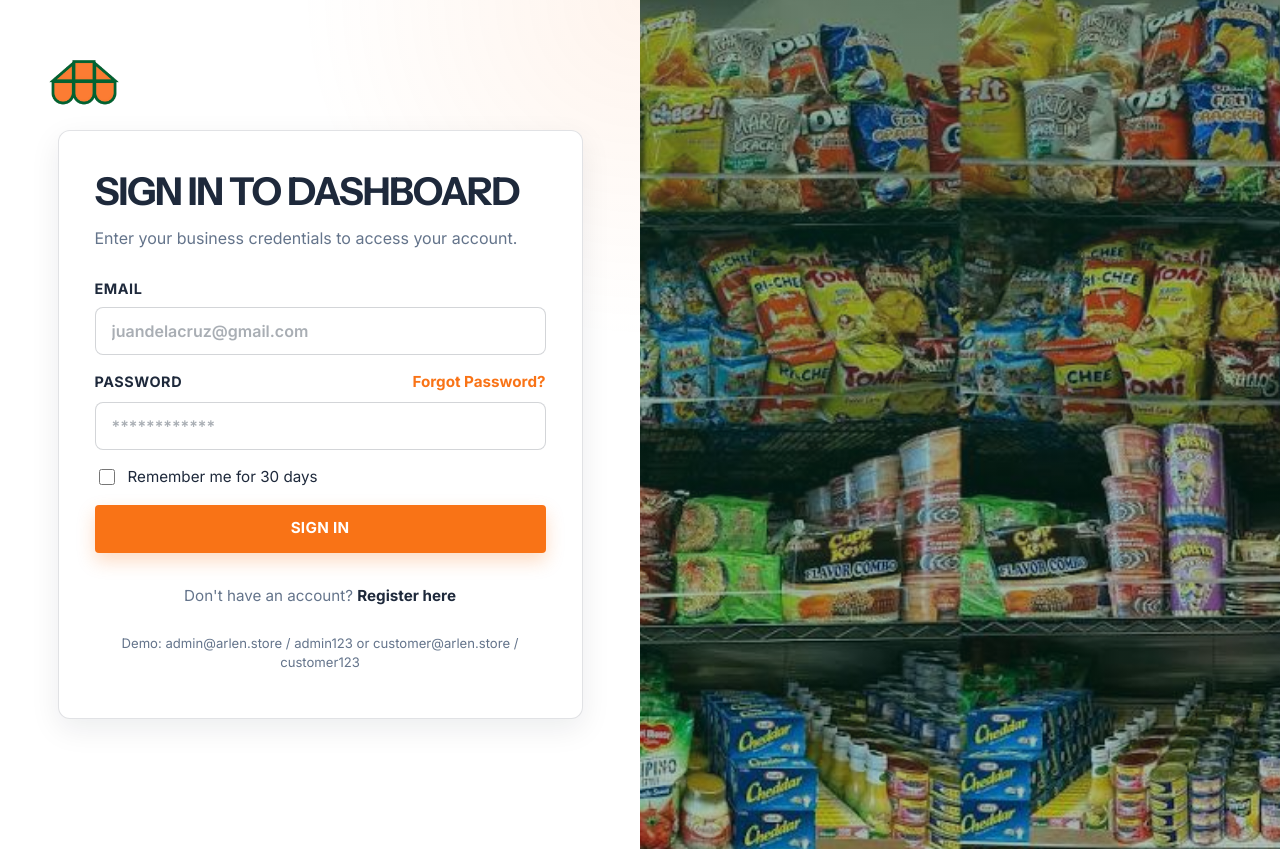
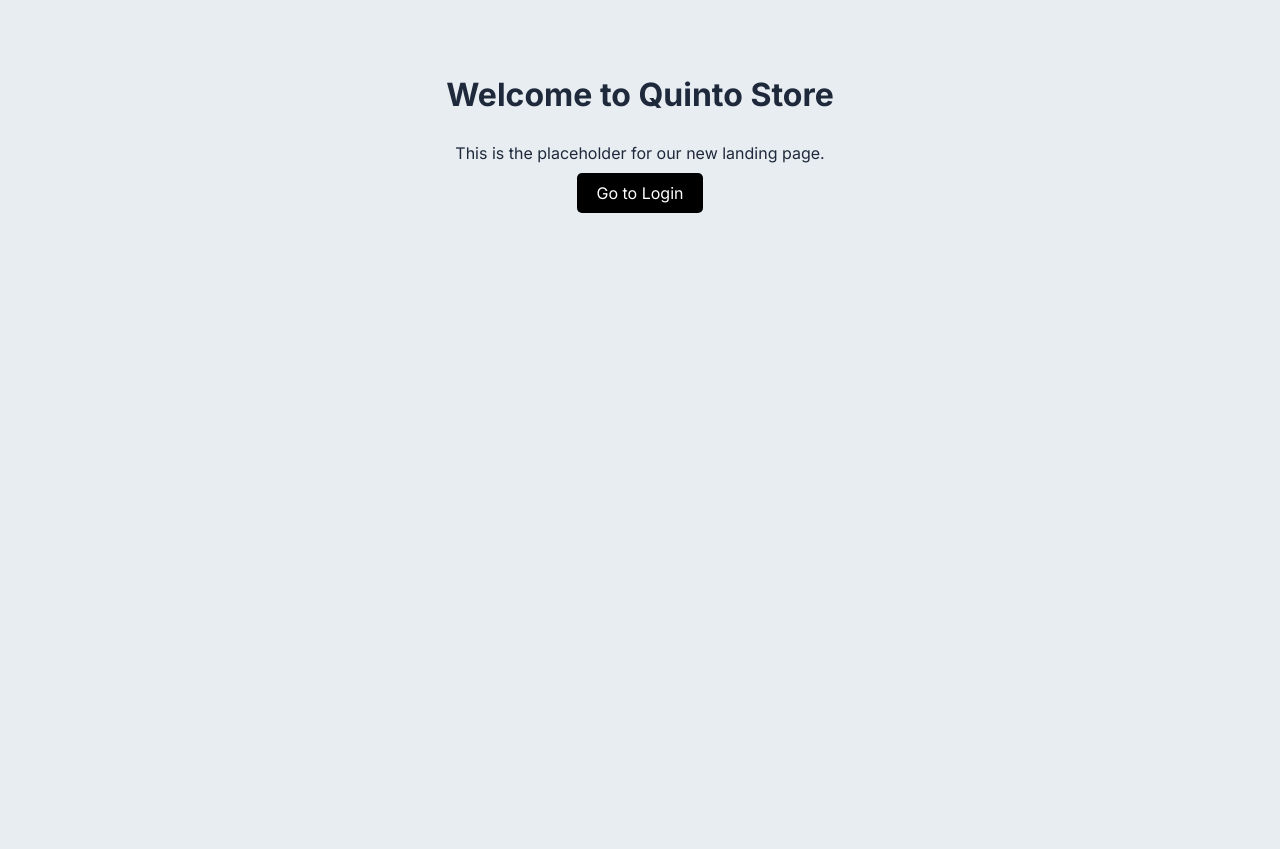
Before and after one commit to quirstenvalle/RetailElec, a React (Vite) app: page / in a window 1280 px wide. Before the commit this address led to /login. After the commit the page ends 800 px from the top, so only its background shows below. Built offline with nearby package versions, Linux system fonts and the light colour scheme; no server answers; the database is empty.

Commit message:
Nilagyan ko ng landing page tapos backend

```diff
--- a/src/App.jsx
+++ b/src/App.jsx
@@ -23,6 +23,7 @@
 import CustomerRewardsPage from './pages/customer/CustomerRewardsPage'
 import AdminSettingsPage from './pages/admin/AdminSettingsPage'
 import { LegalPage, ResourcePage } from './pages/customer/ContentPages'
+import LandingPage from './pages/LandingPage'
 import {
   addCustomer,
   addProduct,
@@ -449,7 +450,7 @@
     <>
       <Toast message={toast} onClose={() => setToast('')} />
       <Routes>
-        <Route path="/" element={<Navigate to={defaultPath} replace />} />
+        <Route path="/" element={user ? <Navigate to={defaultPath} replace /> : <LandingPage />} />
         <Route
           path="/register"
           element={
--- /dev/null
+++ b/src/pages/LandingPage.jsx
@@ -0,0 +1,16 @@
+import React from 'react';
+import { Link } from 'react-router-dom';
+
+export default function LandingPage() {
+  return (
+    <div style={{ padding: '50px', textAlign: 'center' }}>
+      <h1>Welcome to Quinto Store</h1>
+      <p>This is the placeholder for our new landing page.</p>
+
+      {/* A temporary button to make sure you can still access the system */}
+      <Link to="/login" style={{ padding: '10px 20px', background: '#000', color: '#fff', textDecoration: 'none', borderRadius: '5px' }}>
+        Go to Login
+      </Link>
+    </div>
+  );
+}
```
